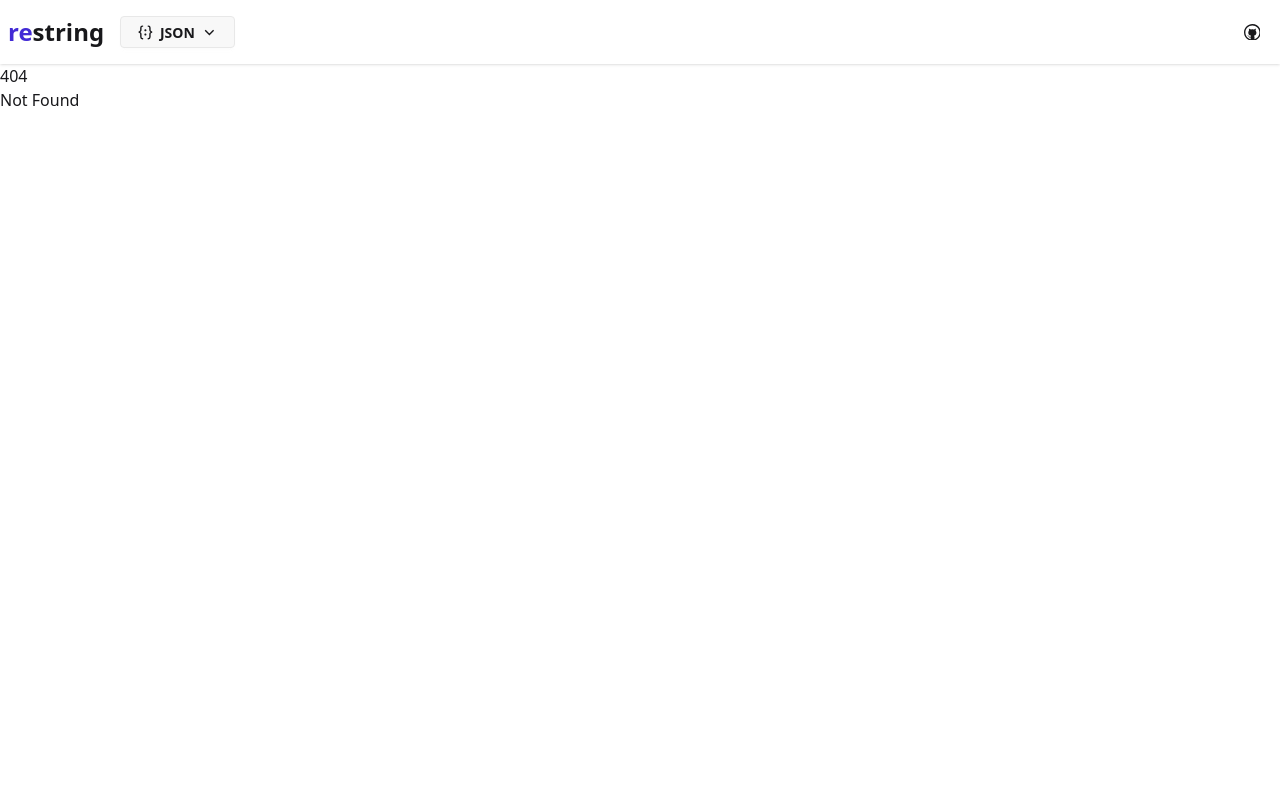
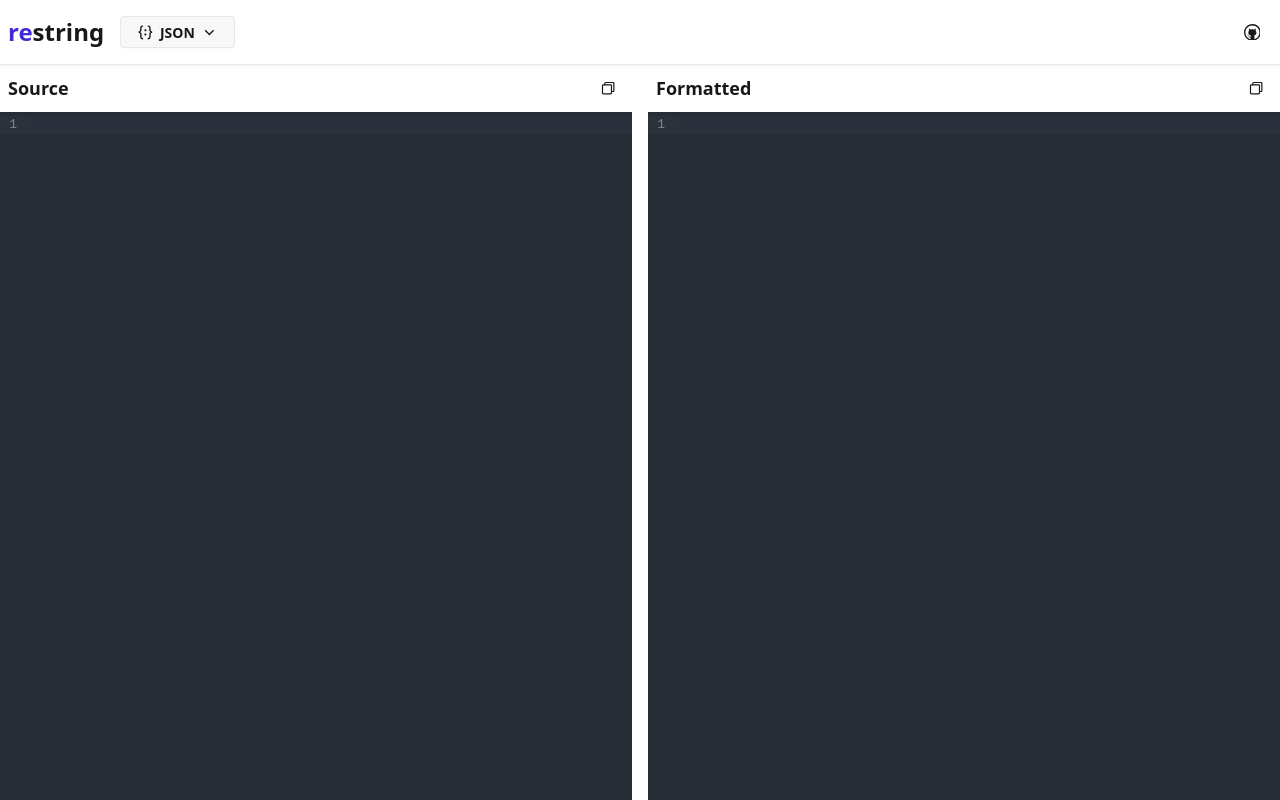
Before and after one commit to likang/restring, a SvelteKit app: page /json in a window 1280 px wide. Before the commit this address had no page. Built offline with nearby package versions, Linux system fonts and the light colour scheme.

Commit message:
Feat: init /json page

```diff
--- /dev/null
+++ b/src/routes/json/+page.svelte
@@ -0,0 +1,113 @@
+<script lang="ts">
+	import { EditorView, basicSetup } from 'codemirror';
+	import { json } from '@codemirror/lang-json';
+	import { oneDark } from '@codemirror/theme-one-dark';
+	import { onMount } from 'svelte';
+	import CopyButton from '$lib/components/CopyButton.svelte';
+	import { browser } from '$app/environment';
+
+	let sourceContainer: HTMLDivElement | null = null;
+	let resultContainer: HTMLDivElement | null = null;
+	let sourceValue = $state('');
+	let resultValue = $state('');
+
+	if (browser) {
+		const stateStr = sessionStorage.getItem('json-state');
+		try {
+			const state = JSON.parse(stateStr ?? '{}');
+			sourceValue = state.value ?? '';
+			sessionStorage.removeItem('json-state');
+		} catch {}
+	}
+
+	$effect(() => {
+		try {
+			const parsed = JSON.parse(sourceValue);
+			resultValue = JSON.stringify(parsed, null, 2);
+		} catch {}
+	});
+
+	onMount(() => {
+		if (!sourceContainer || !resultContainer) return;
+
+		const sourceEditorView = new EditorView({
+			parent: sourceContainer,
+			doc: sourceValue,
+			extensions: [
+				basicSetup,
+				json(),
+				oneDark,
+				EditorView.editable.of(true),
+				EditorView.lineWrapping,
+				EditorView.updateListener.of((update) => {
+					if (update.docChanged) {
+						sourceValue = update.state.doc.toString();
+					}
+				})
+			]
+		});
+
+		const resultEditorView = new EditorView({
+			parent: resultContainer,
+			doc: resultValue,
+			extensions: [
+				basicSetup,
+				json(),
+				oneDark,
+				EditorView.editable.of(false),
+				EditorView.lineWrapping
+			]
+		});
+
+		$effect(() => {
+			resultEditorView!.dispatch({
+				changes: {
+					from: 0,
+					to: resultEditorView!.state.doc.length,
+					insert: resultValue
+				}
+			});
+		});
+		return () => {
+			resultEditorView.destroy();
+			sourceEditorView.destroy();
+		};
+	});
+</script>
+
+<div class="grid h-[calc(100vh-4rem)] grid-cols-1 gap-4 md:grid-cols-2">
+	<div class="flex flex-col">
+		<div class="flex items-center justify-between p-2">
+			<div class="flex items-center gap-2">
+				<span class="text-lg font-semibold">Source</span>
+			</div>
+			<CopyButton
+				text={sourceValue}
+				class="btn btn-square btn-ghost btn-sm"
+				iconClass="size-[1.2em]"
+			/>
+		</div>
+		<div class="cm-container relative flex-1" bind:this={sourceContainer}></div>
+	</div>
+	<div class="flex flex-col">
+		<div class="flex items-center justify-between p-2">
+			<span class="text-lg font-semibold">Formatted</span>
+			<CopyButton
+				text={resultValue}
+				class="btn btn-square btn-ghost btn-sm"
+				iconClass="size-[1.2em]"
+			/>
+		</div>
+		<div class="cm-container relative flex-1" bind:this={resultContainer}></div>
+	</div>
+</div>
+
+<style>
+	.cm-container > :global(.cm-editor) {
+		position: absolute !important;
+		top: 0;
+		left: 0;
+		right: 0;
+		bottom: 0;
+	}
+</style>
```
